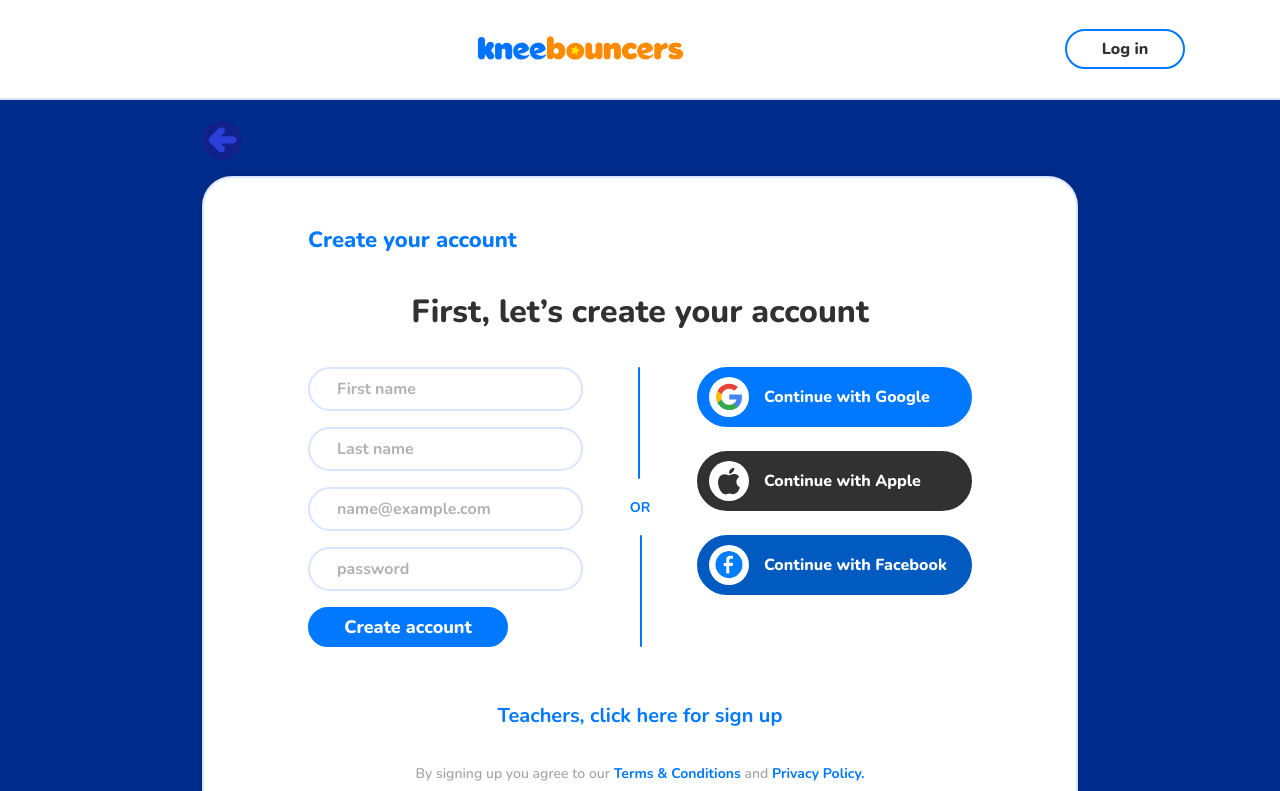
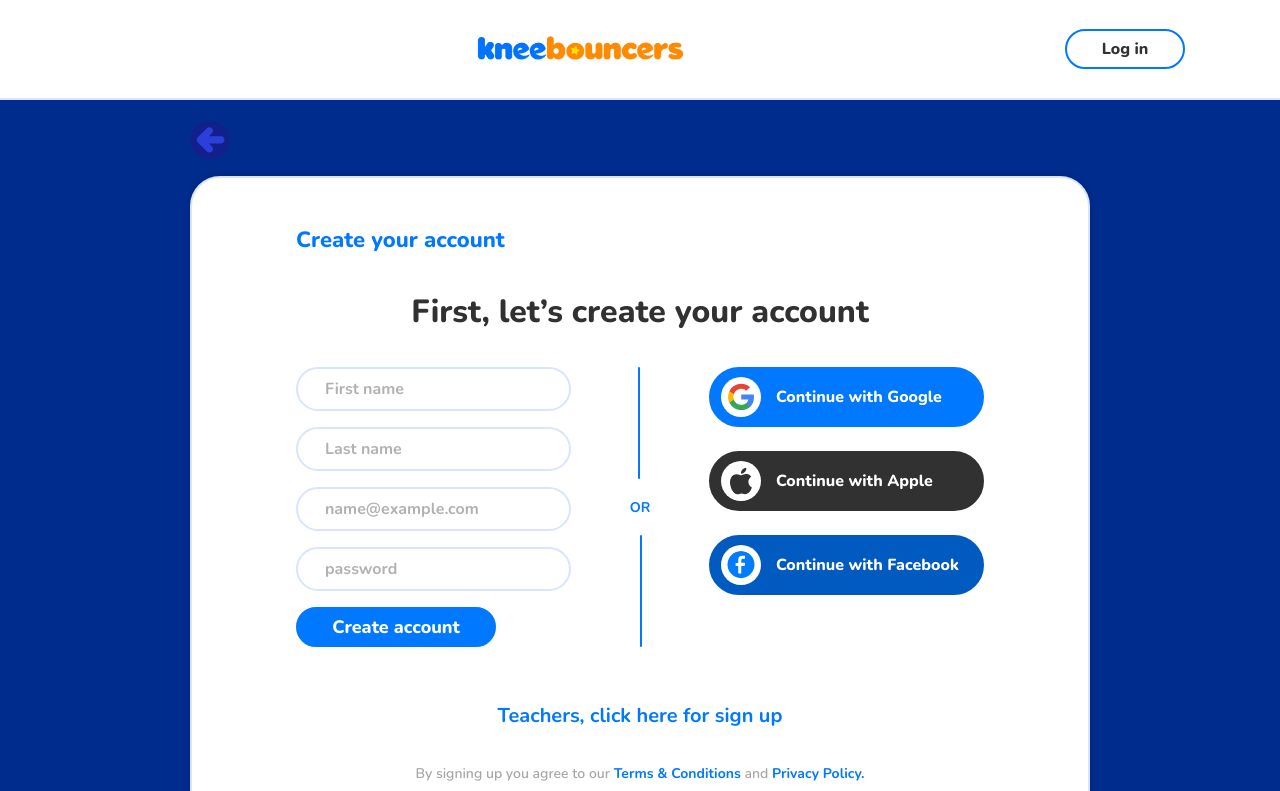
Before and after one commit to kreattix-work/knee-bouncers-website, a website: page signup-freetrial.html in a window 1280 px wide. Shown: the top 791 px of the page. Drawn offline with nearby package versions, Linux system fonts and the light colour scheme.

Commit message:
auth container

```diff
--- a/components/css/_auth.scss
+++ b/components/css/_auth.scss
@@ -9,6 +9,8 @@
 }
 .auth-container {
   max-width: 900px;
+  margin-left: auto;
+  margin-right: auto;
 }
 
 .login-section {
--- a/signup-freetrial.html
+++ b/signup-freetrial.html
@@ -57,7 +57,8 @@
 
     <div class="page-content">
       <div class="signup-freetrial-section">
-        <div class="container auth-container">
+        <div class="container">
+          <div class="auth-container">
             <div class="back-arrow mb-3">
               <a href="#">
                 <img src="./assets/images/tablet.svg" alt="" />
@@ -146,6 +147,7 @@
           </div>
         </div>
       </div>
+    </div>
 
     <footer class="footer footer-dark">
       <div class="footer-top footer-dark-top">
```
Also changed, not shown: assets/css/styles.css. Lines whose indentation alone changed are shown as unchanged.
